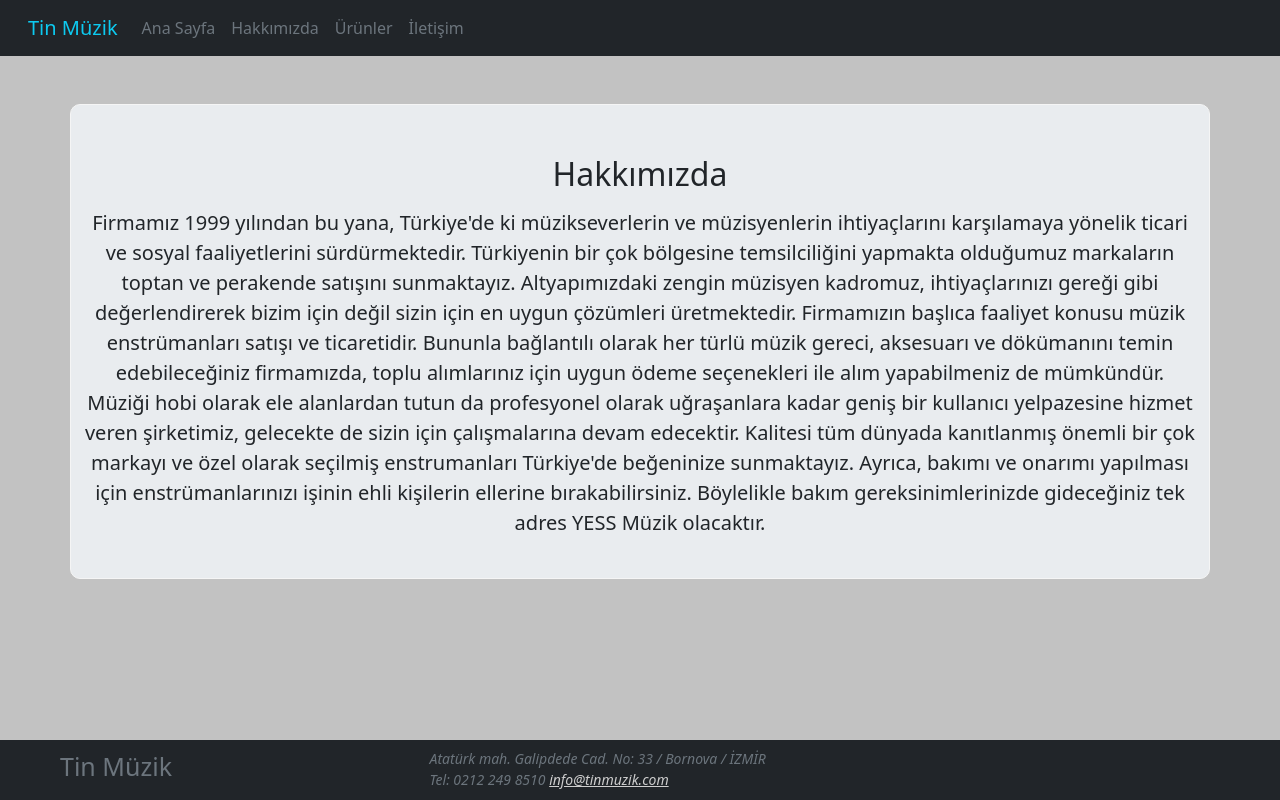
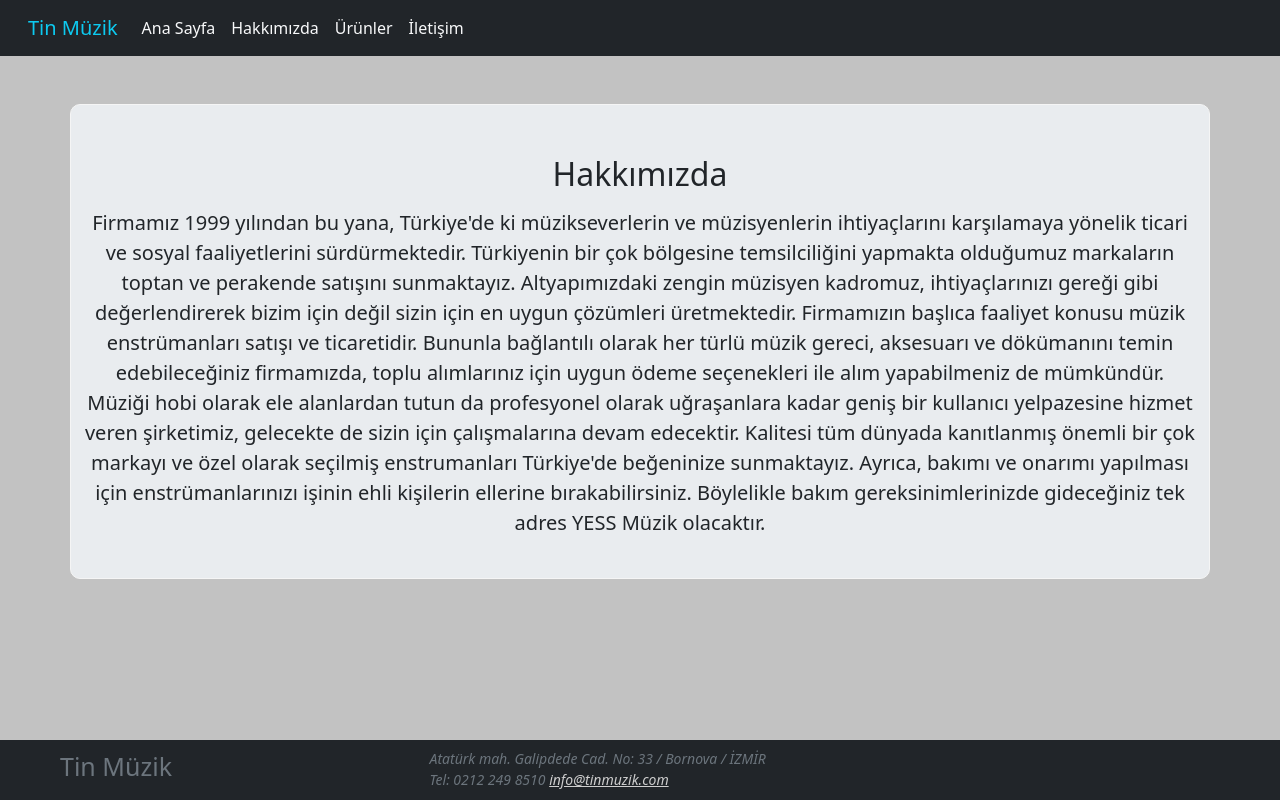
Before and after one commit to ozlemkduman/tipmuzik, a plain HTML site: page hakkimizda.html in a window 1280 px wide. Drawn offline with nearby package versions, Linux system fonts and the light colour scheme.

Commit message:
navbar değişikliği tüm sayfalara uyarlandı

```diff
--- a/hakkimizda.html
+++ b/hakkimizda.html
@@ -13,22 +13,22 @@
     <nav class="navbar navbar-expand-sm  bg-dark ">
       <div class="container-fluid ms-3">
         <a class="navbar-brand text-info" href="index.html">Tin Müzik</a>
-          <button class="navbar-toggler " type="button" data-bs-toggle="collapse" data-bs-target="#navbarNav" aria-controls="navbarNav" aria-expanded="false" aria-label="Toggle navigation">
+        <button class="navbar-toggler" type="button" data-bs-toggle="collapse" data-bs-target="#navbarNav" aria-controls="navbarNav" aria-expanded="false" aria-label="Toggle navigation">
           <span class="navbar-toggler-icon"></span>
         </button>
         <div class="collapse navbar-collapse" id="navbarNav">
           <ul class="navbar-nav">
             <li class="nav-item ">
-                <a class="nav-link text-secondary link-light active" aria-current="page" href="index.html">Ana Sayfa</a>
+              <a class="nav-link  text-light link-secondary active" aria-current="page" href="index.html">Ana Sayfa</a>
             </li>
             <li class="nav-item">
-                <a class="nav-link  text-secondary link-light" href="hakkimizda.html">Hakkımızda</a>
+              <a class="nav-link  text-light link-secondary" href="hakkimizda.html">Hakkımızda</a>
             </li>
             <li class="nav-item">
-                <a class="nav-link text-secondary link-light" href="urunler.html">Ürünler</a>
+              <a class="nav-link text-light link-secondary" href="urunler.html">Ürünler</a>
             </li>
             <li class="nav-item">
-                <a class="nav-link text-secondary link-light" href="iletisim.html">İletişim</a>
+              <a class="nav-link text-light link-secondary" href="iletisim.html">İletişim</a>
             </li>
           </ul>
         </div>
```
Also changed, not shown: iletisim.html (+4 -4 lines), index.html (+4 -4 lines). Lines whose indentation alone changed are shown as unchanged.
